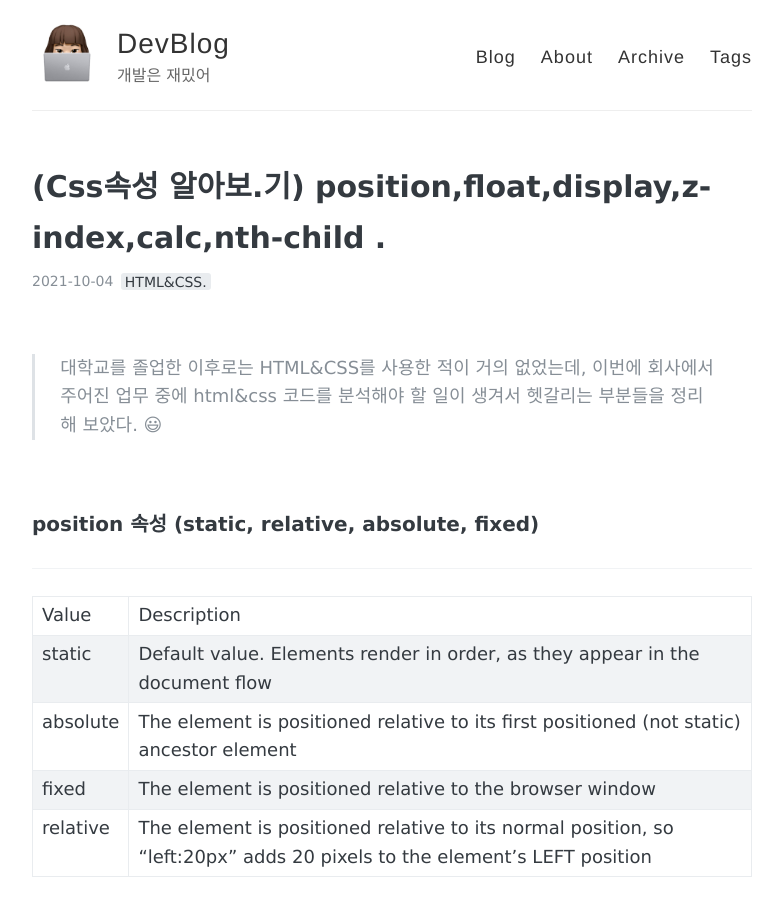
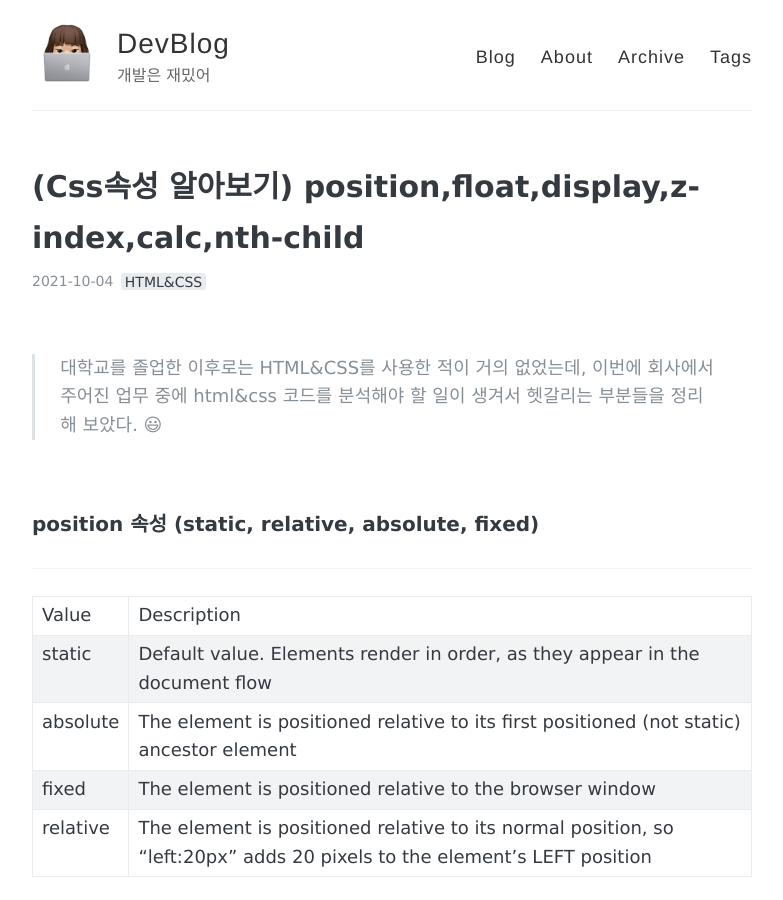
Before and after one commit to dadaJJung/blog, a Jekyll site: the page built from _posts/2021-10-04-Css01.md, in a window 1280 px wide and 900 px high. Shown: the whole window, without its empty margins (248-1031 px from the left). Built offline with Jekyll 4.4.1, drawn with Linux system fonts in a browser that asks for light colours; comment, search, counter and statistics services are not loaded; some of the changed text lies outside the part shown.

```diff
--- a/_posts/2021-10-04-Css01.md
+++ b/_posts/2021-10-04-Css01.md
@@ -1,8 +1,8 @@
 ---
 layout: post
-title: (Css속성 알아보.기) position,float,display,z-index,calc,nth-child .
+title: (Css속성 알아보기) position,float,display,z-index,calc,nth-child
 tags:
-  - HTML&CSS.
+  - HTML&CSS
 ---
 
 <br>
```
Also changed, not shown: _posts/2021-10-08-ASPDOTNET01.md (+1 -1 lines).
